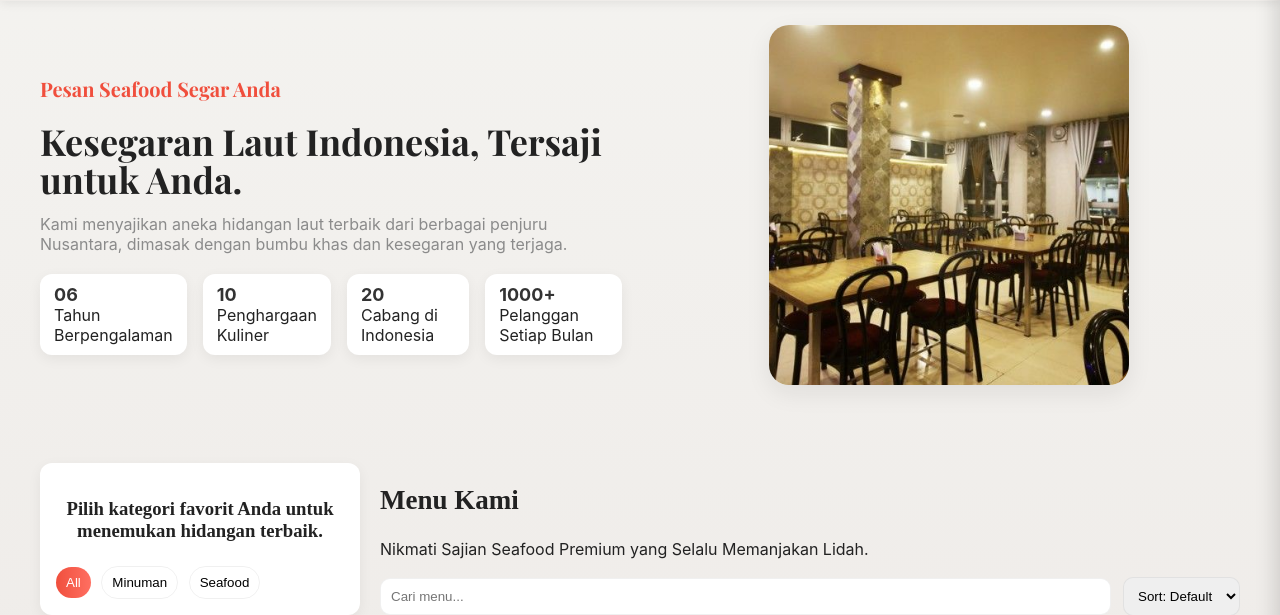
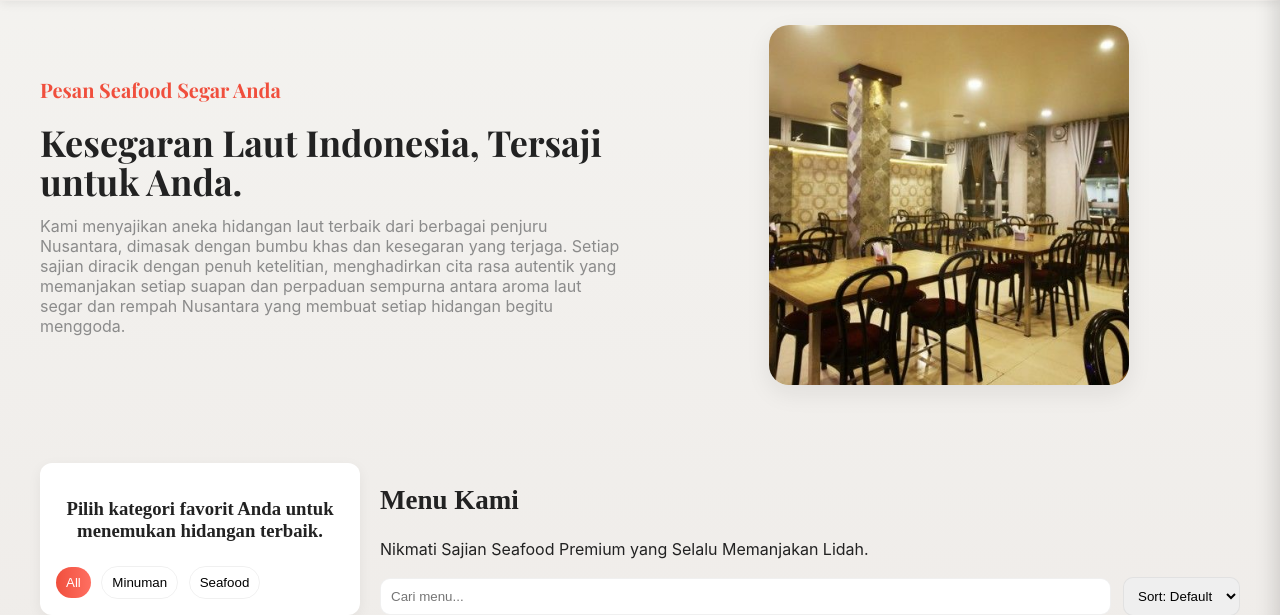
Before and after one commit to sucipto121/projek-paw, a PHP site: page / in a window 1280 px wide. Shown: the part 93-708 px from the top of the page. Run offline with PHP 8.4, Linux system fonts and the light colour scheme; data comes from the database, SQL or seed files in the repository.

Commit message:
update halaman pengguna

```diff
--- a/pengguna/about.php
+++ b/pengguna/about.php
@@ -6,8 +6,6 @@
     <title>Tentang Kami — Rasa Laut Nusantara</title>
     <link rel="stylesheet" href="style.css">
     <style>
-        /* Layout-only changes. Colors are preserved from the original theme. */
-
         /* keep global fonts/defaults unchanged; only adjust spacing/layout */
         .about-section{
             max-width:900px;
--- a/pengguna/index.php
+++ b/pengguna/index.php
@@ -115,13 +115,7 @@ usort($products, function($a, $b){
     <div class="hero-left">
       <p class="kicker" style="font-size: 20px; font-family:playfair Display" >Pesan Seafood Segar Anda</p>
       <h1 style="font-family: playfair Display;">Kesegaran Laut Indonesia, Tersaji untuk Anda.</h1>
-      <p class="lead">Kami menyajikan aneka hidangan laut terbaik dari berbagai penjuru Nusantara, dimasak dengan bumbu khas dan kesegaran yang terjaga.</p>
-      <ul class="stats" style="margin-top: 20px;">
-        <li><strong>06</strong><span>Tahun Berpengalaman</span></li>
-        <li><strong>10</strong><span>Penghargaan Kuliner</span></li>
-        <li><strong>20</strong><span>Cabang di Indonesia</span></li>
-        <li><strong>1000+</strong><span>Pelanggan Setiap Bulan</span></li>
-      </ul>
+      <p class="lead">Kami menyajikan aneka hidangan laut terbaik dari berbagai penjuru Nusantara, dimasak dengan bumbu khas dan kesegaran yang terjaga. Setiap sajian diracik dengan penuh ketelitian, menghadirkan cita rasa autentik yang memanjakan setiap suapan dan perpaduan sempurna antara aroma laut segar dan rempah Nusantara yang membuat setiap hidangan begitu menggoda.</p>
     </div>
     <div class="hero-right">
       <div class="pizza-wrap">
--- a/pengguna/style.css
+++ b/pengguna/style.css
@@ -141,26 +141,6 @@ h1{
   display:flex;
   gap:12px;
   margin-bottom:16px
-}
-.stats{
-  display:flex;
-  gap:16px;
-  list-style:none;
-  padding:0;
-  margin:0
-}
-.stats li{
-  background:var(--card);
-  padding:10px 14px;
-  border-radius:12px;
-  box-shadow:var(--soft-shadow);
-  display:flex;
-  flex-direction:column;
-  align-items:flex-start
-}
-.stats li strong{
-  font-size:18px;
-  color:#333
 }
 .hero-right{
   flex:1;
```
